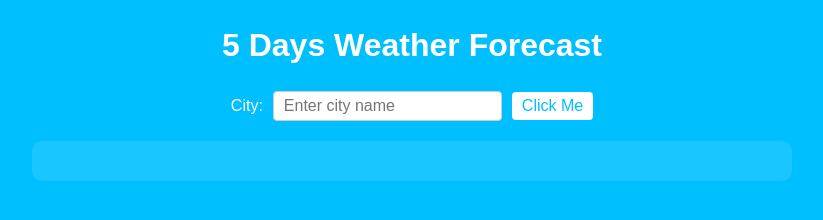
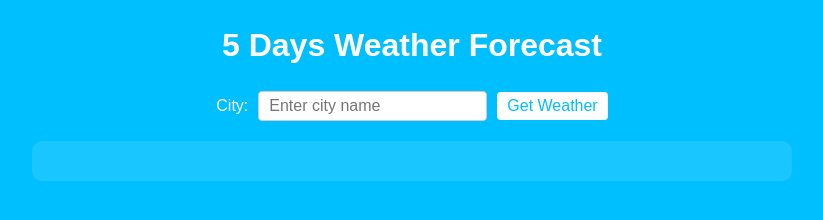
Before and after one commit to djfeleke/weather-app, a plain HTML site: page src/index.html in a window 1280 px wide. Shown: the whole page, without its empty margins (228-1051 px from the left). Drawn offline with Linux system fonts and the light colour scheme.

Commit message:
Update README and html file

```diff
--- a/src/index.html
+++ b/src/index.html
@@ -14,7 +14,7 @@
         <div class="search-container">
             <label for="cityInput">City:</label>
             <input type="text" id="cityInput" placeholder="Enter city name">
-            <button id="getWeatherBtn">Click Me</button>
+            <button id="getWeatherBtn">Get Weather</button>
         </div>
         <div id="cityName"></div>
         <div id="result" class="forecast-container"></div>
```
Also changed, not shown: 1 other file.
